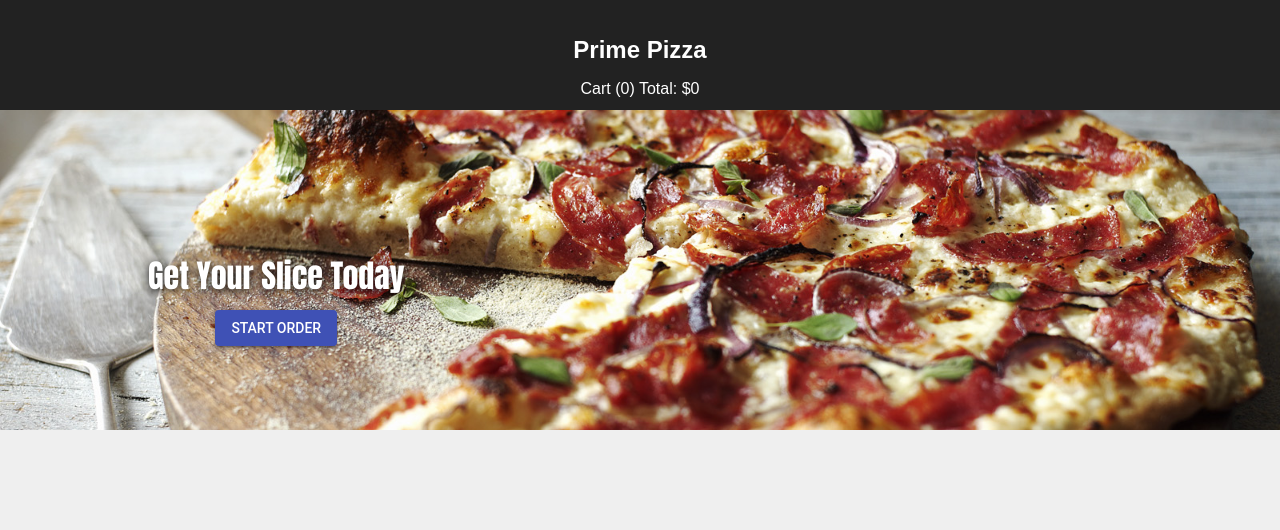
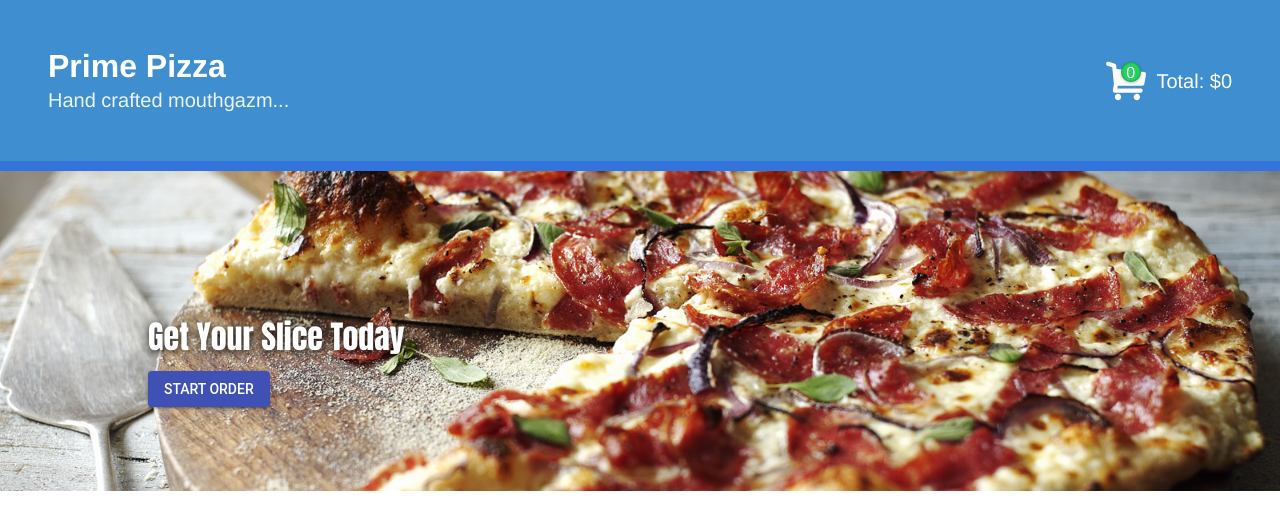
Before and after one commit to myronschippers/redux-pixzza-parlor, a React (Create React App) app: page /order-checkout in a window 1280 px wide. Shown: the top 530 px of the page. Built offline with nearby package versions, Linux system fonts and the light colour scheme.

Commit message:
adding styling to the header component

```diff
--- a/src/components/App/App.css
+++ b/src/components/App/App.css
@@ -1,5 +1,4 @@
 .App {
-  text-align: center;
 }
 
 .App-header {
--- a/src/components/App/App.js
+++ b/src/components/App/App.js
@@ -18,9 +18,11 @@ class App extends Component {
           <Header />
 
           <Route exact path="/" component={HomePage} />
-          <Route path="/order-select" component={OrderSelectPage} />
-          <Route path="/order-customer-info" component={OrderCustomerInfoPage} />
-          <Route path="/order-checkout" component={OrderCheckoutPage} />
+          <div className="container">
+            <Route path="/order-select" component={OrderSelectPage} />
+            <Route path="/order-customer-info" component={OrderCustomerInfoPage} />
+            <Route path="/order-checkout" component={OrderCheckoutPage} />
+          </div>
         </div>
       </Router>
     );
--- a/src/components/Header/Header.js
+++ b/src/components/Header/Header.js
@@ -1,6 +1,10 @@
 import React, { Component } from 'react';
 import { connect } from 'react-redux';
 import mapReduxStateToProps from '../../modules/mapReduxStateToProps';
+
+// CSS
+import './cart.css';
+import './header.css';
 
 class Header extends Component {
     render() {
@@ -17,12 +21,31 @@ class Header extends Component {
         })
 
         return (
-            <header className="App-header">
-                <div>
-                    <h1 className="App-title">Prime Pizza</h1>
-                </div>
-                <div>
-                    Cart {`(${cartCount})`} Total: ${totalPrice}
+            <header className="hero is-info is-drkBase ">
+                <div className="hero-body">
+
+                    <div className="columns is-vcentered">
+                        <div className="column is-9">
+                            <h1 className="title">Prime Pizza</h1>
+                            <p className="subtitle">Hand crafted mouthgazm...</p>
+                        </div>
+                        <div className="column is-3 has-text-right">
+                            <div className="cart">
+                                <div className="cart-icon">
+                                    <img
+                                        src="images/shopping-store-cart.svg"
+                                        alt="shopping cart icon"
+                                        className="cart-icon-img"
+                                    />
+                                    <div className="cart-icon-count">
+                                        {`${cartCount}`}
+                                    </div>
+                                </div>
+                                <span className="cart-total">Total: ${totalPrice}</span>
+                            </div>
+                        </div>
+                    </div>
+
                 </div>
             </header>
         );
--- /dev/null
+++ b/src/components/Header/cart.css
@@ -0,0 +1,40 @@
+.cart {
+    display: inline-block;
+}
+
+.cart > * {
+    display: inline-block;
+    vertical-align: middle;
+}
+
+.cart-icon {
+    width: 40px;
+    height: 40px;
+    position: relative;
+    margin: 0 10px;
+}
+
+.cart-icon-img {
+    width: 100%;
+    fill: #ffffff;
+}
+
+.cart-icon-count {
+    box-sizing: border-box;
+    width: 20px;
+    height: 20px;
+    border-radius: 100%;
+    position: absolute;
+    top: 1px;
+    left: 36%;
+    font-size: 1rem;
+    text-align: center;
+    line-height: 20px;
+    background-color: #23d160;
+    box-shadow: 0px 1px 3px rgba(0,0,0,0.3);
+    border: 1px solid rgba(0,0,0,0.2);
+}
+
+.cart-total {
+    font-size: 1.25rem;
+}
--- /dev/null
+++ b/src/components/Header/header.css
@@ -0,0 +1,3 @@
+.hero.is-drkBase {
+    border-bottom: 10px solid #3273DC;
+}
--- a/src/index.css
+++ b/src/index.css
@@ -1,7 +1,7 @@
 body {
   margin: 0;
   padding: 0;
-  font-family: sans-serif;
+  font-family: Helvetica, Arial, sans-serif;
   background-color: #efefef;
 }
 
--- a/src/index.js
+++ b/src/index.js
@@ -1,7 +1,10 @@
 import React from 'react';
 import ReactDOM from 'react-dom';
+import App from './components/App/App';
+
+// CSS
+import 'bulma/css/bulma.css';
 import './index.css';
-import App from './components/App/App';
 
 // Redux
 import { Provider } from 'react-redux';
```
Also changed, not shown: public/images/shopping-store-cart.svg (added).
